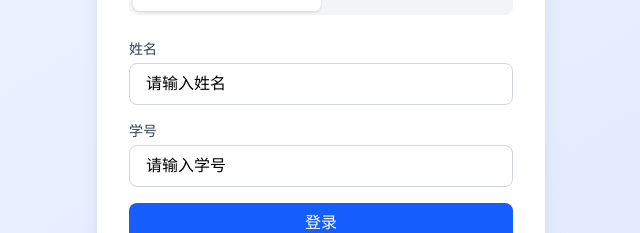
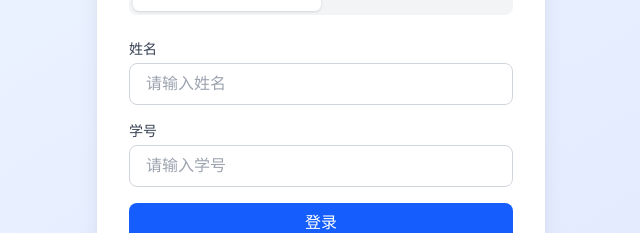
Before and after one commit to momocai0817-gif/weekly-report-system, a Next.js app: page /login in a window 1280 px wide. Shown: the part 321-554 px from the top of the page, without its empty margins (319-959 px from the left). Built offline with nearby package versions, Linux system fonts and the light colour scheme.

Commit message:
fix: 加强输入框文字颜色样式

```diff
--- a/app/globals.css
+++ b/app/globals.css
@@ -27,8 +27,24 @@ body {
 
 /* 确保所有输入框文字都是黑色 */
 input {
-  color: #000 !important;
-  -webkit-text-fill-color: #000 !important;
+  color: #000000 !important;
+  -webkit-text-fill-color: #000000 !important;
+  opacity: 1 !important;
+}
+
+input:focus {
+  color: #000000 !important;
+  -webkit-text-fill-color: #000000 !important;
+}
+
+input[type="number"] {
+  color: #000000 !important;
+  -webkit-text-fill-color: #000000 !important;
+}
+
+input::placeholder {
+  color: #9ca3af !important;
+  -webkit-text-fill-color: #9ca3af !important;
 }
 
 input[type="number"]::-webkit-inner-spin-button,
```
